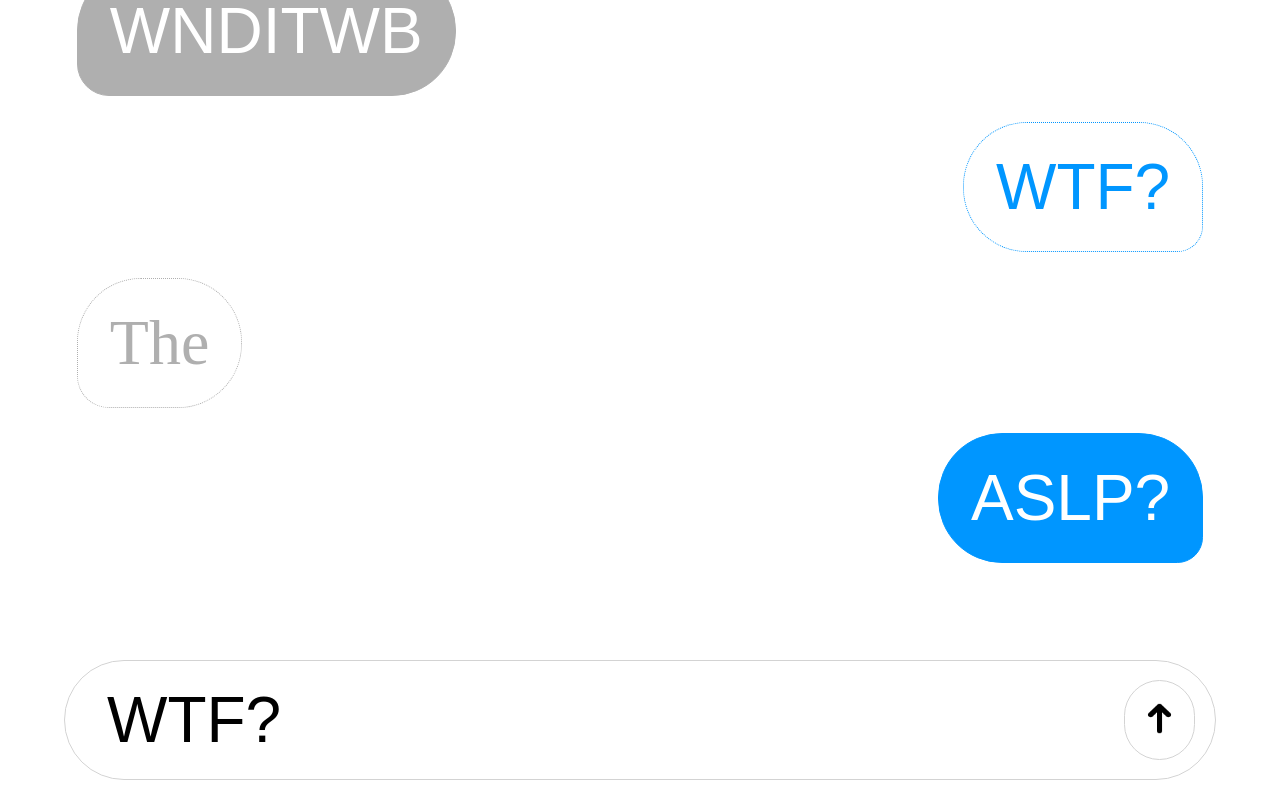
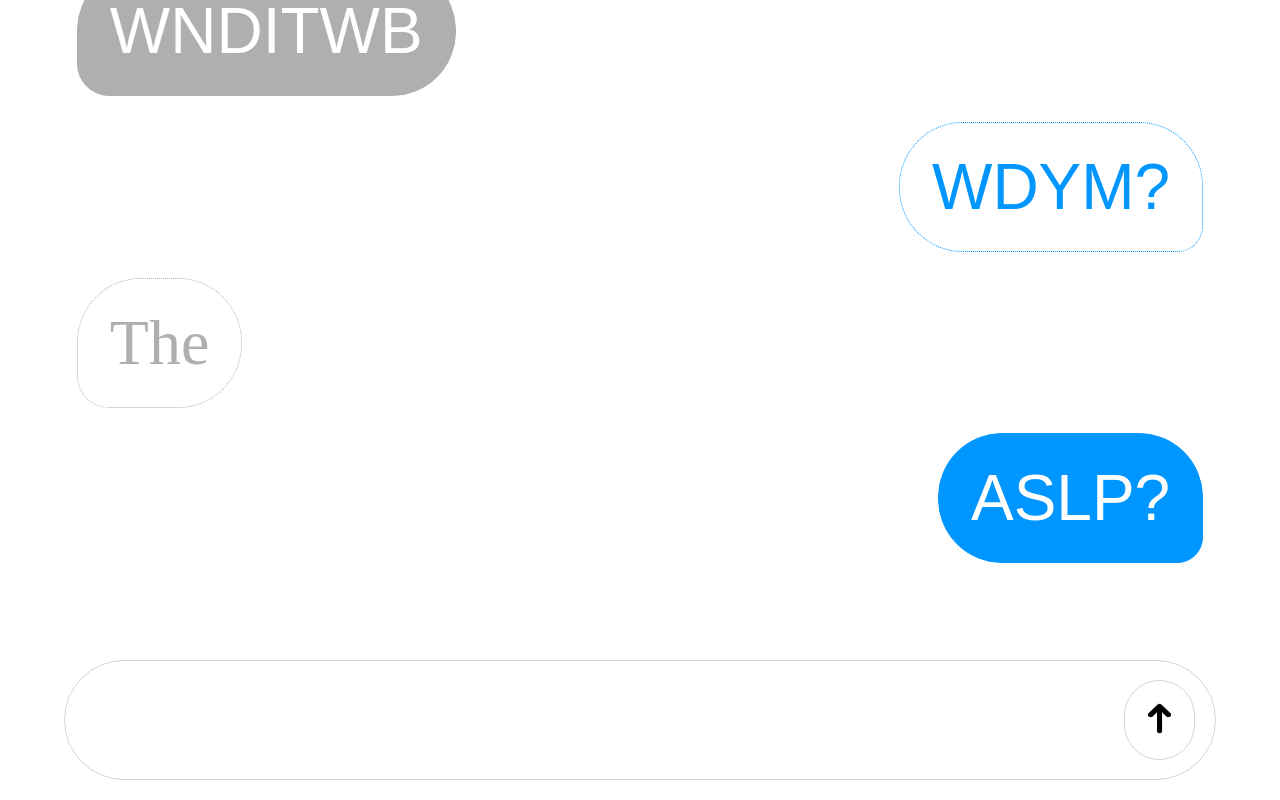
Before and after one commit to itsqiangwang/DYKWIM, a plain HTML site: page index.html in a window 1280 px wide. Both pictures are taken after a click on the button 1159 px from the left and 720 px from the top of the page. Drawn offline with Linux system fonts and the light colour scheme.

Commit message:
added textarea for typing

```diff
--- a/index.css
+++ b/index.css
@@ -63,15 +63,23 @@ html, body{
     border: 1px solid lightgrey;
     display: flex;
     align-items: center;
-    /* justify-content: right; */
+    /* justify-content: center; */
     padding-left: 10px;
     position: relative;
 }
 
-.wifi-off-signal div span{
+.wifi-off-signal div textarea{
     /* border: 1px solid red; */
     margin-left: 2.5vw;
     font-size: 5vw;
+    width: 60vw;
+    height: 10vh;
+    display: flex;
+    align-items: center;
+    justify-content: center;
+    border: none;
+    outline: none;
+    resize: none;
 }
 
 .wifi-off-signal div button{
--- a/index.html
+++ b/index.html
@@ -18,7 +18,7 @@
 
     <div class="wifi-off-signal" id="wifi-off-signal">
         <div>
-            <span id="query-container">WTF?</span>
+            <textarea id="query-container" autofocus></textarea>
             <button id="wtf-button">
                 <img src="images/up-arrow.png"/>
                 <!-- SEND -->
--- a/index.js
+++ b/index.js
@@ -549,12 +549,11 @@ var wtfResponseArr = [
   'translations.'
 ];
 
-// var queryContainer = document.getElementById('query-container');
-// var queryArr = [
-//   "WTF?",
-//   "TMM",
-//   "WDYM?",
-// ];
+var queryContainer = document.getElementById('query-container');
+var queryArr = [
+  "WTF?",
+  "WDYM?",
+];
 var responseIndex = 0;
 
 function wtf() {
@@ -571,10 +570,10 @@ function wtf() {
     createRightSpeechBubble.appendChild(rightMessageContainer);
     interrogationContainer.appendChild(createRightSpeechBubble);
 
-    rightMessageContainer.innerText = "WTF?";
-    // randomQueryIndex = Math.floor((Math.random() * queryArr.length));
-    // queryContainer.innerText = queryArr[randomQueryIndex];
-    // rightMessageContainer.innerText = queryArr[randomQueryIndex];
+    randomQueryIndex = Math.floor((Math.random() * queryArr.length));
+    rightMessageContainer.innerText = queryArr[randomQueryIndex];
+
+    queryContainer.value = "";
 
     setTimeout(function () {
       var createLeftSpeechBubble = document.createElement("div");
```
